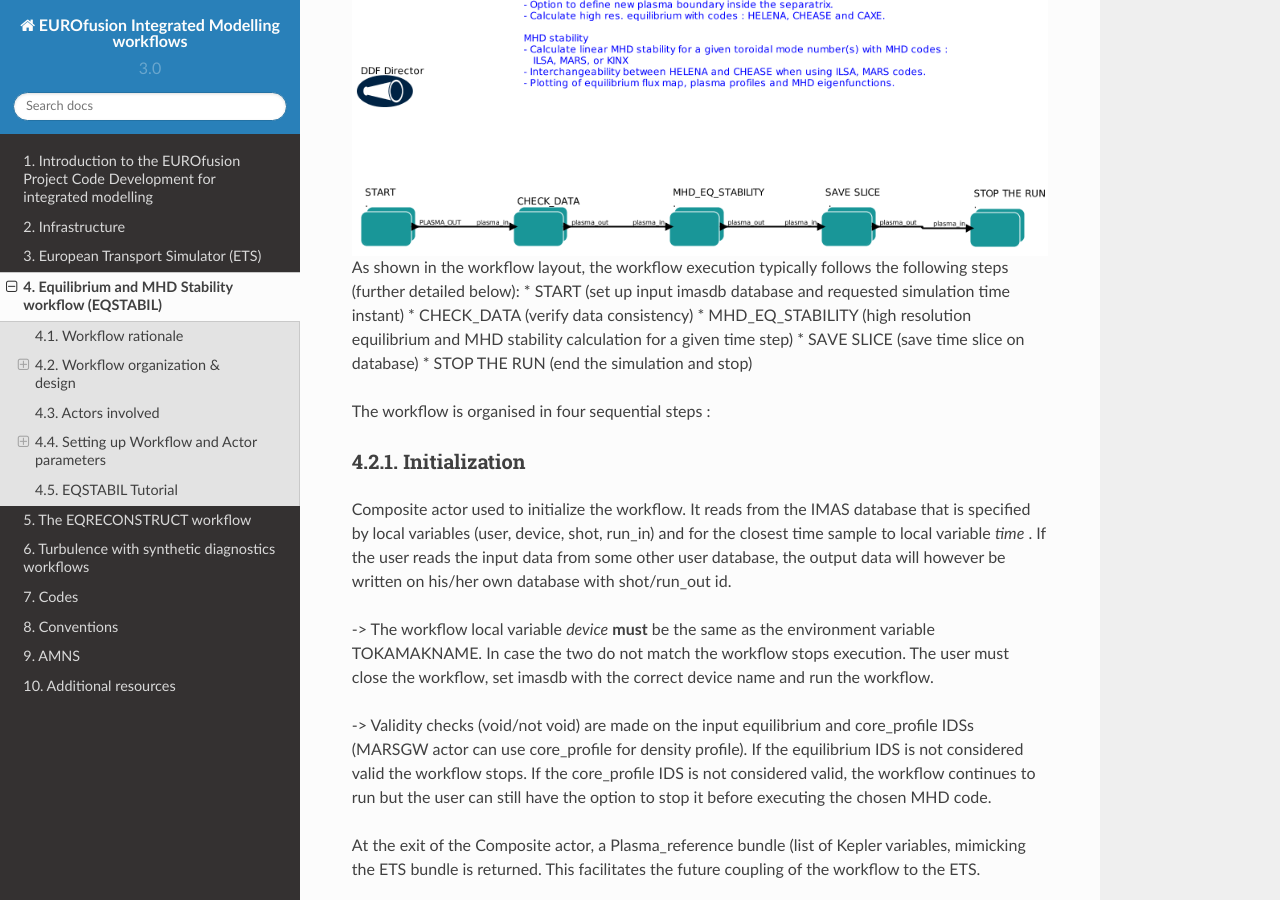
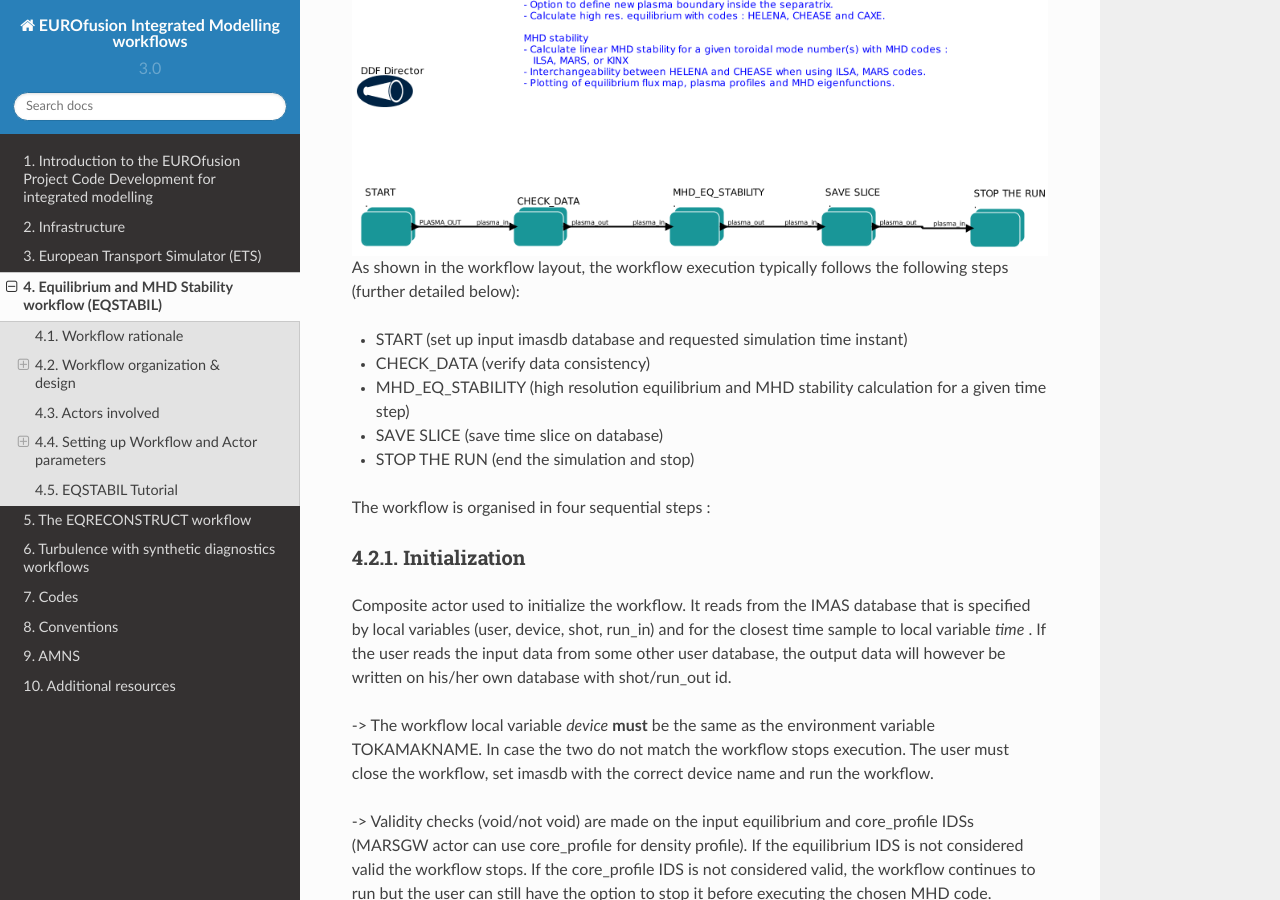
Before and after one commit to WPCD-Workflows/documentation, a Sphinx documentation site: the page built from source/es.rst, in a window 1280 px wide and 900 px high, scrolled down 1159 px. Built offline with Sphinx 7.4.7 and the Read the Docs theme 2.0.0, drawn with Linux system fonts in a browser that asks for light colours.

Commit message:
Update es.rst

```diff
--- a/source/es.rst
+++ b/source/es.rst
@@ -52,11 +52,12 @@ The top level layout of the workflow is shown below.
 
 
 As shown in the workflow layout, the workflow execution typically follows the following steps (further detailed below):
-* START (set up input imasdb database and requested simulation time instant)
-* CHECK_DATA (verify data consistency)
-* MHD_EQ_STABILITY (high resolution equilibrium and MHD stability calculation for a given time step)
-* SAVE SLICE (save time slice on database)
-* STOP THE RUN (end the simulation and stop)
+
+-  START (set up input imasdb database and requested simulation time instant)
+-  CHECK_DATA (verify data consistency)
+-  MHD_EQ_STABILITY (high resolution equilibrium and MHD stability calculation for a given time step)
+-  SAVE SLICE (save time slice on database)
+-  STOP THE RUN (end the simulation and stop)
 
 
 
```
